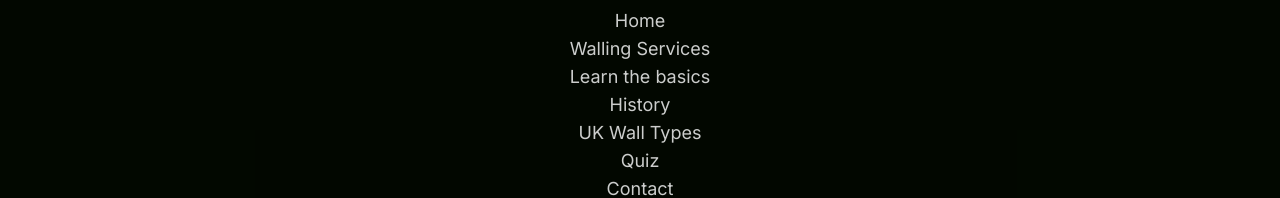
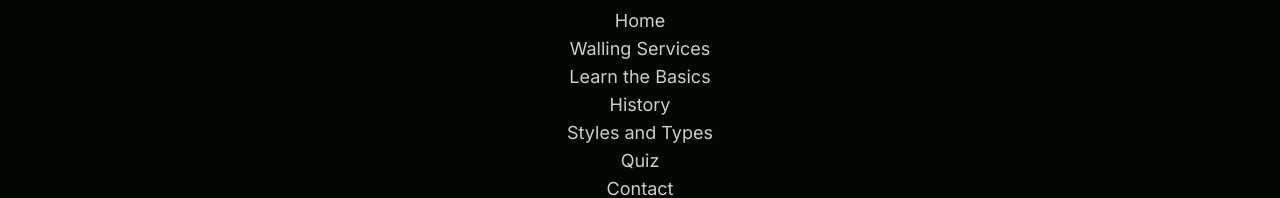
Before and after one commit to Ja-ke-May/drystonewalls, a Next.js app: page /quiz in a window 1280 px wide. Shown: the part 1141-1339 px from the top of the page. Built offline with nearby package versions, Linux system fonts and the light colour scheme.

Commit message:
styles and types

```diff
--- a/app/components/Footer.jsx
+++ b/app/components/Footer.jsx
@@ -29,15 +29,15 @@ const Footer = () => {
 </Link>
 
 <Link href="/learnthebasics" passHref>
-      <button className="hover:text-green-600 text-lg block" title='learnthebasics'>Learn the basics</button>
+      <button className="hover:text-green-600 text-lg block" title='learnthebasics'>Learn the Basics</button>
 </Link>
 
 <Link href="/history" passHref>
       <button className="hover:text-green-600 text-lg block" title='history'>History</button>
 </Link>
 
-<Link href="/walltypes" passHref>
-      <button className="hover:text-green-600 text-lg block" title='contact'>UK Wall Types</button>
+<Link href="/stylesandtypes" passHref>
+      <button className="hover:text-green-600 text-lg block" title='contact'>Styles and Types</button>
 </Link>
 
 <Link href="/quiz" passHref>
--- a/app/components/Welcome.jsx
+++ b/app/components/Welcome.jsx
@@ -23,7 +23,7 @@ const Welcome = () => {
             Whether you need professional <span className='underline hover:text-green-600'><Link href="/wallingservices" passHref>walling services</Link></span>, or just want to learn more about dry stone walls, you've come to the right place.
           </p>
           <p className="mt-4">
-          On this site, you can <span className='underline hover:text-green-600'><Link href="/learnthebasics" passHref>learn how</Link></span> to build dry stone walls, explore the <span className='underline hover:text-green-600'><Link href="/history" passHref>history</Link></span> of walling, discover different <span className='underline hover:text-green-600'><Link href="/walltypes" passHref>types of walls</Link></span> around the UK, and test your knowledge with the dry stone walling <span className='underline hover:text-green-600'><Link href="/quiz" passHref>quiz.</Link></span>
+          On this site, you can <span className='underline hover:text-green-600'><Link href="/learnthebasics" passHref>learn how</Link></span> to build dry stone walls, explore the <span className='underline hover:text-green-600'><Link href="/history" passHref>history</Link></span> of walling, discover different <span className='underline hover:text-green-600'><Link href="/stylesandtypes" passHref>styles and types</Link></span> from around the UK, and test your knowledge with the dry stone walling <span className='underline hover:text-green-600'><Link href="/quiz" passHref>quiz.</Link></span>
           </p>
           <p className="mt-4">
             Please feel free to <span className='underline hover:text-green-600'><Link href="/contact" passHref>contact</Link></span> me with any questions or to discuss your specific walling needs. I'm here to help you build strong, beautiful and enduring dry stone walls.
--- a/app/components/menu/Menu.jsx
+++ b/app/components/menu/Menu.jsx
@@ -32,15 +32,15 @@ className='fixed top-0 right-0 bg-black/90 text-white text-xl md:text-2xl p-4 pt
 </Link>
 
 <Link href="/learnthebasics" passHref>
-      <button className="hover:text-green-600 text-lg block" title='learnthebasics'>Learn the basics</button>
+      <button className="hover:text-green-600 text-lg block" title='learnthebasics'>Learn the Basics</button>
 </Link>
 
 <Link href="/history" passHref>
       <button className="hover:text-green-600 text-lg block" title='history'>History</button>
 </Link>
 
-<Link href="/walltypes" passHref>
-      <button className="hover:text-green-600 text-lg block" title='contact'>UK Wall Types</button>
+<Link href="/stylesandtypes" passHref>
+      <button className="hover:text-green-600 text-lg block" title='contact'>Styles and Types</button>
 </Link>
 
 <Link href="/quiz" passHref>
--- a/app/history/components/Timeline.jsx
+++ b/app/history/components/Timeline.jsx
@@ -18,9 +18,9 @@ const Timeline = () => {
         <h3 className='font-bold mt-2'>Ancient History</h3>
         </div>
 
-        <div className='h-2 menu-background w-full translate-x-[-10px] mt-10'>
+        <div className='h-2 menu-background w-full translate-x-[-11px] mt-10'>
         </div>
-        <div className='w-full flex justify-center mt-5 pr-3 pb-10'>
+        <div className='w-full flex justify-center mt-5 pr-5 pb-10'>
         <p className='text-center text-lg md:max-w-[50vw] p-5'>As we delve into the depths of history, one truth emerges: dry stone walls have been integral to human construction since antiquity. While their exact origins may be shrouded in the mists of time, it's reasonable to assume that from the earliest days of mankind, when our ancestors first handled stones, the concept of stacking them for shelters and boundaries took root. Though specifics evade us, the lasting presence of dry stone walls attests to humanity's ingenuity and enduring connection to the land.</p>
         </div>
         </section>
--- a/app/history/page.js
+++ b/app/history/page.js
@@ -77,7 +77,7 @@ export default function History() {
         <p className='mt-4'>If you know any historic moments to add to the timeline, <span className='underline hover:text-green-600' onClick={handleHammerClick}><Link href="/contact" passHref>let me know</Link></span>
       </p>
         <div className='menu-background h-2 mt-10 mb-5'></div>
-        <p className='underline hover:text-green-600 mt-10' onClick={handleHammerClick}><Link href="/walltypes" passHref>Discover the UK's diverse range of walls</Link></p>
+        <p className='underline hover:text-green-600 mt-10' onClick={handleHammerClick}><Link href="/stylesandtypes" passHref>Discover the UK's diverse range of wall styles and types</Link></p>
       </div>
       </div>
 
--- a/app/homepage/components/LearnTheBasicsHomepage.jsx
+++ b/app/homepage/components/LearnTheBasicsHomepage.jsx
@@ -7,7 +7,7 @@ const LearnTheBasicsHomepge = () => {
     <div className="relative mt-20 z-20 max-w-[100%]">
       <div id="learn-the-basics-homepage-container" className="p-6 bg-black bg-opacity-80 mx-auto text-center text-white md:max-w-[100%]">
         <div className="text-xl flex items-center justify-center inset-x-0 mb-4">
-        <h3 className='underline hover:text-green-600 font-bold'><Link href="/learnthebasics" passHref>Learn The Basics</Link></h3>
+        <h3 className='underline hover:text-green-600 font-bold'><Link href="/learnthebasics" passHref>Learn the Basics</Link></h3>
         </div>
         <div className="text-lg">
           <p>
--- a/app/homepage/components/WallTypesHomepage.jsx
+++ b/app/homepage/components/StylesTypesHomepage.jsx
@@ -1,17 +1,17 @@
 import React from 'react';
 import Link from 'next/link';
 
-const WallTypesHomepage = () => {
+const StylesTypesHomepage = () => {
 
   return (
     <div className="relative mt-20 z-20 max-w-[100%]">
       <div id="welcome-container" className="p-6 bg-black bg-opacity-80 mx-auto text-center text-white md:max-w-[100%]">
         <div className="text-xl flex items-center justify-center inset-x-0 mb-4">
-        <h3 className='underline hover:text-green-600 font-bold'><Link href="/walltypes" passHref>UK Wall Types</Link></h3>
+        <h3 className='underline hover:text-green-600 font-bold'><Link href="/walltypes" passHref>Styles and Types</Link></h3>
         </div>
         <div className="text-lg">
           <p>
-          Explore the variety of wall types and stone found throughout the UK.
+          Explore the variety of walls found throughout the UK.
           </p>
           <div className='flex w-full items-center justify-center'>
           <img
@@ -29,4 +29,4 @@ const WallTypesHomepage = () => {
   );
 };
 
-export default WallTypesHomepage;
+export default StylesTypesHomepage;
--- a/app/homepage/page.js
+++ b/app/homepage/page.js
@@ -7,7 +7,7 @@ import Menu from "../components/menu/Menu";
 import WallingServicesHomepge from "./components/WallingServicesHomepage";
 import LearnTheBasicsHomepge from "./components/LearnTheBasicsHomepage";
 import HistoryHomepage from "./components/HistoryHomepage";
-import WallTypesHomepage from "./components/WallTypesHomepage";
+import StylesTypesHomepage from "./components/StylesTypesHomepage";
 import QuizHomepage from "./components/QuizHomepage";
 
 
@@ -77,7 +77,7 @@ export default function Homepage() {
 <WallingServicesHomepge />
 <LearnTheBasicsHomepge />
 <HistoryHomepage />
-<WallTypesHomepage />
+<StylesTypesHomepage />
 <QuizHomepage />
 
 <div className='flex w-full items-center justify-center'>
--- a/app/learnthebasics/page.js
+++ b/app/learnthebasics/page.js
@@ -88,7 +88,7 @@ export default function LearnTheBasics() {
 
           <span className={`md:text-xl text-black font-black`}>by Jacob May</span>
           <br />
-          <span className={`text-black text-2xl md:text-3xl font-bold ${textColor}`}>Learn The Basics</span>
+          <span className={`text-black text-2xl md:text-3xl font-bold ${textColor}`}>Learn the Basics</span>
         </h1>
 
 <div className="w-full bg-black/80 flex flex-col justify-center mt-10">
--- a/app/walltypes/page.js
+++ b/app/stylesandtypes/page.js
@@ -64,7 +64,7 @@ export default function WallTypes() {
 
           <span className={`md:text-xl text-black font-black`}>by Jacob May</span>
           <br />
-          <span className={`text-black text-2xl md:text-3xl font-bold ${textColor}`}>UK Wall Types</span>
+          <span className={`text-black text-2xl md:text-3xl font-bold ${textColor}`}>Styles and Types</span>
         </h1>
 
 
```
